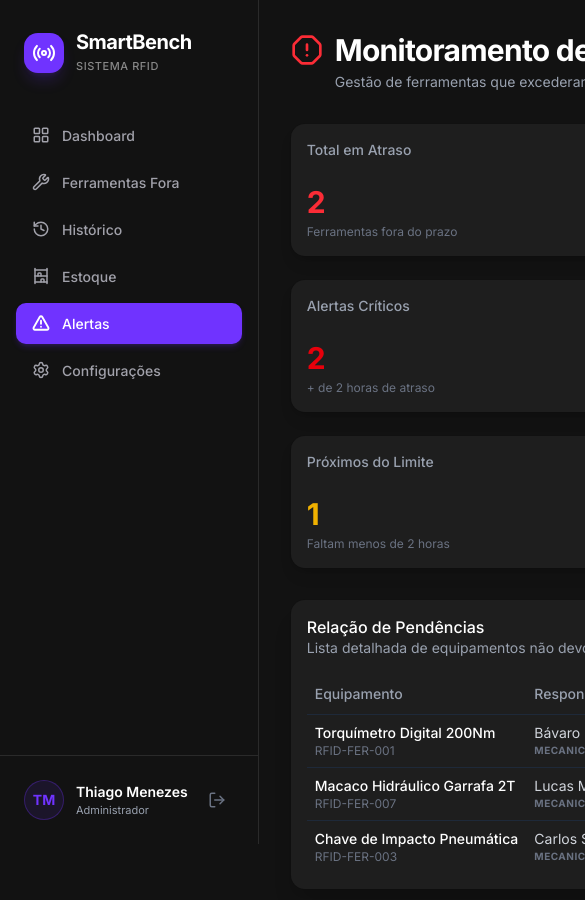
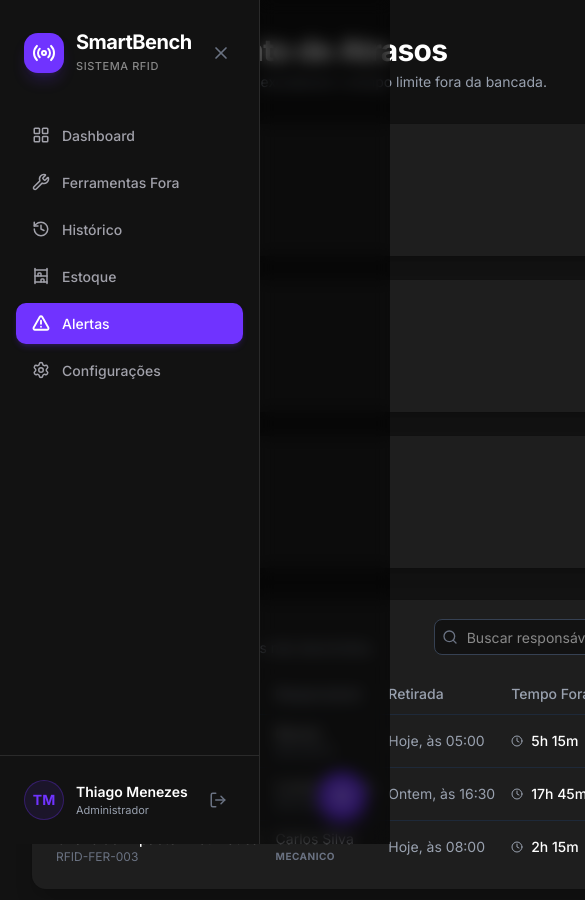
Before and after one commit to tmenezesdev/Projeto-Integrador-3-Semestre, a Next.js app in the folder integrador/frontend/: page /alertas in a window 390 px wide. Both pictures are taken after a click on the button "Abrir menu". Shown: the top 900 px of the page, 585 px wide, since content can reach past the window. Built offline with nearby package versions, Linux system fonts and the light colour scheme.

Commit message:
responsividade sidbar

```diff
--- a/integrador/frontend/src/components/Sidebar/page.jsx
+++ b/integrador/frontend/src/components/Sidebar/page.jsx
@@ -1,21 +1,25 @@
 "use client";
 
-import React from "react";
+import React, { useState } from "react";
 import Link from "next/link";
 import { usePathname } from "next/navigation";
-import {  ShelvingUnit } from "lucide-react";
 import {
+  ShelvingUnit,
   LayoutGrid,
   Wrench,
   History,
   AlertTriangle,
   Settings,
   Radio,
-  LogOut
+  LogOut,
+  Menu,
+  X
 } from "lucide-react";
 
 export default function SidebarNav() {
   const pathname = usePathname();
+
+  const [isOpen, setIsOpen] = useState(false);
 
   const navItems = [
     { id: "dashboard", label: "Dashboard", href: "/dashboard", icon: LayoutGrid },
@@ -27,10 +31,37 @@ export default function SidebarNav() {
   ];
 
   return (
-    <aside className="w-[260px] h-screen bg-[#121212] border-r border-[#2a2a2a] flex flex-col justify-between select-none font-['Inter',sans-serif] sticky top-0">
+    <>
 
+      <button
+        onClick={() => setIsOpen(true)}
+        className="md:hidden fixed bottom-6 right-6 z-40 bg-[#7033ff] text-white p-3 rounded-full shadow-lg shadow-[#7033ff]/30 hover:bg-[#5a28cc] transition-transform active:scale-95"
+        aria-label="Abrir menu"
+      >
+        <Menu size={24} />
+      </button>
+
+
+      {isOpen && (
+        <div
+          className="md:hidden fixed inset-0 bg-black/60 z-40 backdrop-blur-sm transition-opacity"
+          onClick={() => setIsOpen(false)}
+        />
+      )}
+
+
+      <aside
+        className={`
+          fixed md:static top-0 left-0 z-50
+          w-[260px] h-screen bg-[#121212] border-r border-[#2a2a2a]
+          flex flex-col justify-between select-none font-['Inter',sans-serif]
+          transition-transform duration-300 ease-in-out
+          ${isOpen ? "translate-x-0" : "-translate-x-full md:translate-x-0"}
+        `}
+      >
         <div>
-        <div className="flex items-center gap-3 px-6 pt-8 pb-10">
+          <div className="flex items-center justify-between px-6 pt-8 pb-10">
+            <div className="flex items-center gap-3">
               <div className="bg-[#7033ff] p-2 rounded-xl flex items-center justify-center shadow-lg shadow-[#7033ff]/20">
                 <Radio className="text-white" size={24} />
               </div>
@@ -44,6 +75,15 @@ export default function SidebarNav() {
               </div>
             </div>
 
+
+            <button
+              className="md:hidden text-gray-500 hover:text-white p-1"
+              onClick={() => setIsOpen(false)}
+            >
+              <X size={20} />
+            </button>
+          </div>
+
           <nav className="px-4">
             <ul className="flex flex-col gap-1.5 list-none p-0 m-0">
               {navItems.map((item) => {
@@ -54,7 +94,9 @@ export default function SidebarNav() {
                   <li key={item.id}>
                     <Link
                       href={item.href}
-                    className={`w-full flex items-center gap-3 px-4 py-2.5 rounded-lg text-[14px] font-medium transition-all duration-200 border-none cursor-pointer no-underline ${isActive
+                      onClick={() => setIsOpen(false)}
+                      className={`w-full flex items-center gap-3 px-4 py-2.5 rounded-lg text-[14px] font-medium transition-all duration-200 border-none cursor-pointer no-underline ${
+                        isActive
                           ? "bg-[#7033ff] text-white shadow-md shadow-[#7033ff]/20"
                           : "bg-transparent text-[#a1a1aa] hover:bg-[#8b5cf6]/10 hover:text-[#8b5cf6]"
                       }`}
@@ -71,7 +113,6 @@ export default function SidebarNav() {
 
         <div className="p-4 border-t border-[#2a2a2a]">
           <div className="flex items-center gap-3 p-2 rounded-lg hover:bg-[#1e1e1e] transition-colors cursor-default">
-
             <div className="h-10 w-10 min-w-[40px] rounded-full bg-[#7033ff]/10 border border-[#7033ff]/30 flex items-center justify-center text-[#7033ff] font-bold text-sm">
               TM
             </div>
@@ -91,10 +132,9 @@ export default function SidebarNav() {
             >
               <LogOut size={18} />
             </button>
-
           </div>
         </div>
-
       </aside>
+    </>
   );
 }
```
Lines whose indentation alone changed are shown as unchanged.
